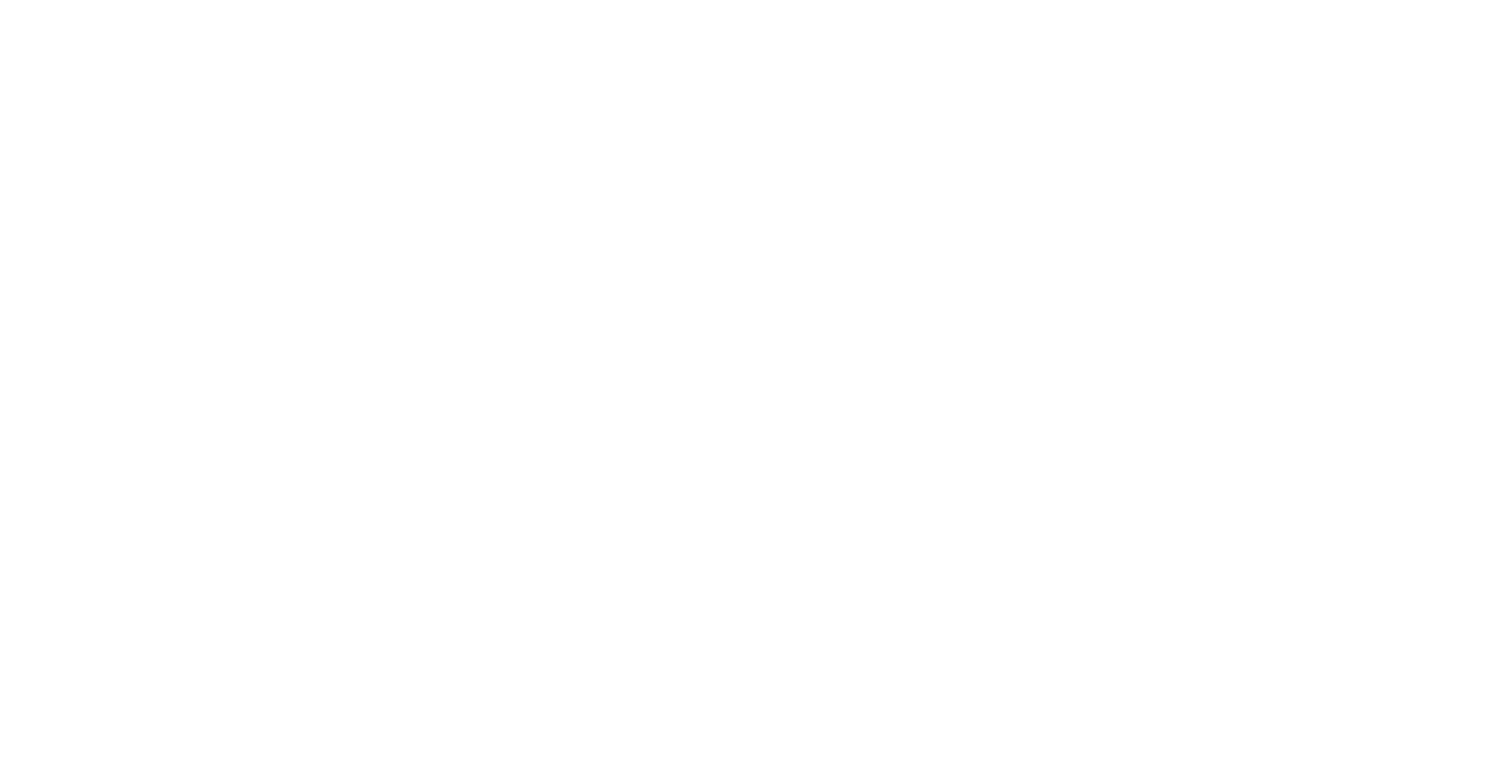
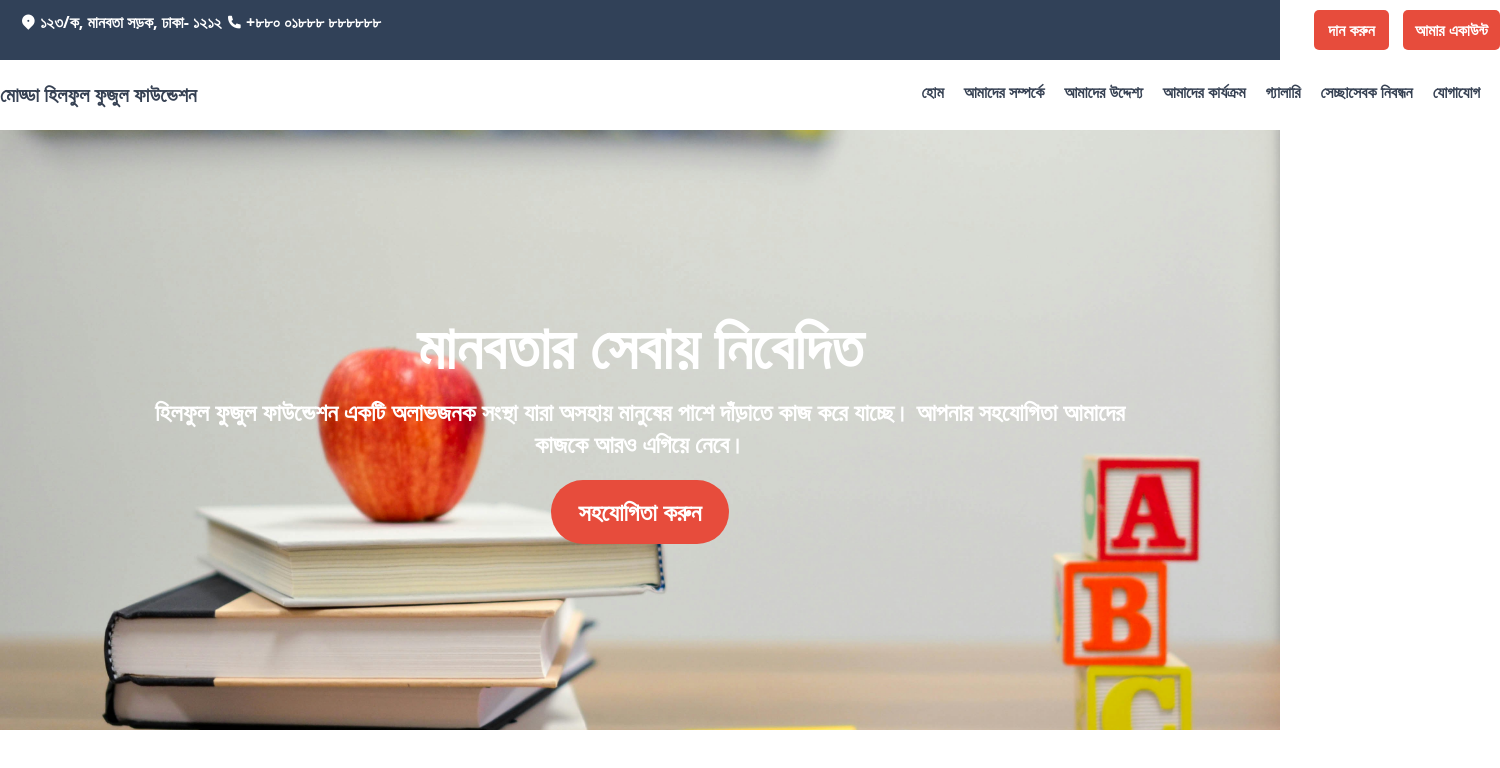
Before and after one commit to MKmuslim-777/modda-hilful-fuzul, a plain HTML site: page index.html in a window 1280 px wide. Shown: the whole page, 1500 px wide, since content can reach past the window. Drawn offline with nearby package versions, Linux system fonts and the light colour scheme.

Commit message:
Complete Banner Section Design

```diff
--- a/asset/Style/style.css
+++ b/asset/Style/style.css
@@ -0,0 +1,9 @@
+@import "tailwindcss"
+/* globals.css */
+@tailwind base;
+@tailwind components;
+@tailwind utilities;
+
+:root{
+    --primary-color: #2C3E50;
+}
--- a/asset/Style/tailwind.css
+++ b/asset/Style/tailwind.css
@@ -0,0 +1,9 @@
+@import "tailwindcss"
+/* globals.css */
+@tailwind base;
+@tailwind components;
+@tailwind utilities;
+
+:root{
+    --primary-color: #2C3E50;
+}
--- a/index.html
+++ b/index.html
@@ -3,9 +3,46 @@
 <head>
     <meta charset="UTF-8">
     <meta name="viewport" content="width=device-width, initial-scale=1.0">
+    <link rel="stylesheet" href="https://cdnjs.cloudflare.com/ajax/libs/remixicon/4.6.0/remixicon.css" integrity="sha512-kJlvECunwXftkPwyvHbclArO8wszgBGisiLeuDFwNM8ws+wKIw0sv1os3ClWZOcrEB2eRXULYUsm8OVRGJKwGA==" crossorigin="anonymous" referrerpolicy="no-referrer" />
+    <script src="https://cdn.jsdelivr.net/npm/@tailwindcss/browser@4"></script>
     <title>Modda Hilful Fuzul</title>
+    <link rel="stylesheet" href="./asset/Style/style.css">
 </head>
 <body>
-
+    <header class="header">
+            <div class="first-nav w-full py-2.5 px-5 bg-slate-700">
+                <div class="first-container flex justify-between w-[1480px] my-0 mx-auto ">
+                    <div class="first-content-info text-[1rem] text-white font-bold">
+                        <i class="ri-map-pin-2-fill"></i> ১২৩/ক, মানবতা সড়ক, ঢাকা- ১২১২ <i class="ri-phone-fill"></i> +৮৮০ ০১৮৮৮ ৮৮৮৮৮৮
+                    </div>
+                    <div class="first-content-btns">
+                        <button class="donate text-[1rem] text-white bg-[#E74C3C] py-2 mr-2.5 px-3.5 rounded-[5px] font-bold">দান করুন</button>
+                        <button class="login text-[1rem] text-white py-2 px-3 bg-[#E74C3C] rounded-[5px] font-bold">আমার একাউন্ট</button>
+                    </div>
+                </div>
+            </div>
+            <div class="nav w-full bg-white">
+                <nav class="navbar flex justify-between w-[1480px] my-5 mx-auto">
+                    <a href="#" class="text-gray-700 text-[1.25rem] font-bold no-underline cursor-pointer">মোড্ডা হিলফুল ফুজুল ফাউন্ডেশন</a>
+                    <ul class="flex">
+                        <li class="list-none text-gray-700 font-bold"><a href="#" class="no-underline cursor-pointer mr-5 hover:text-[#E74C3C]">হোম</a></li>
+                        <li class="list-none text-gray-700 font-bold"><a href="#" class="no-underline cursor-pointer mr-5 hover:text-[#E74C3C]">আমাদের সম্পর্কে</a></li>
+                        <li class="list-none text-gray-700 font-bold"><a href="#" class="no-underline cursor-pointer mr-5 hover:text-[#E74C3C]">আমাদের উদ্দেশ্য</a></li>
+                        <li class="list-none text-gray-700 font-bold"><a href="#" class="no-underline cursor-pointer mr-5 hover:text-[#E74C3C]">আমাদের কার্যক্রম</a></li>
+                        <li class="list-none text-gray-700 font-bold"><a href="#" class="no-underline cursor-pointer mr-5 hover:text-[#E74C3C]">গ্যালারি</a></li>
+                        <li class="list-none text-gray-700 font-bold"><a href="#" class="no-underline cursor-pointer mr-5 hover:text-[#E74C3C]">সেচ্ছাসেবক নিবন্ধন</a></li>
+                        <li class="list-none text-gray-700 font-bold"><a href="#" class="no-underline cursor-pointer hover:text-[#E74C3C]">যোগাযোগ</a></li>
+                    </ul>
+                </nav>
+            </div>
+            <div class="hero-main bg-[url(./asset/images/hero-img.jpg)] w-full h-[600px] bg-center bg-cover bg-no-repeat items-center justify-center flex
+            ">
+            <div class="hero-content text-center w-[1000px]">
+                <h1 class="text-6xl text-white mb-5 font-bold">মানবতার সেবায় নিবেদিত</h1>
+                <p class="text-white text-2xl font-bold mb-5">হিলফুল ফুজুল ফাউন্ডেশন একটি অলাভজনক সংস্থা যারা অসহায় মানুষের পাশে দাঁড়াতে কাজ করে যাচ্ছে। আপনার সহযোগিতা আমাদের কাজকে আরও এগিয়ে নেবে।</p>
+                <button class="hero-btn py-4 px-7 rounded-4xl bg-[#E74C3C] text-white text-2xl font-bold ">সহযোগিতা করুন</button>
+            </div>
+            </div>
+    </header>
 </body>
 </html>
```
Also changed, not shown: asset/images/hero-img.jpg (added).
